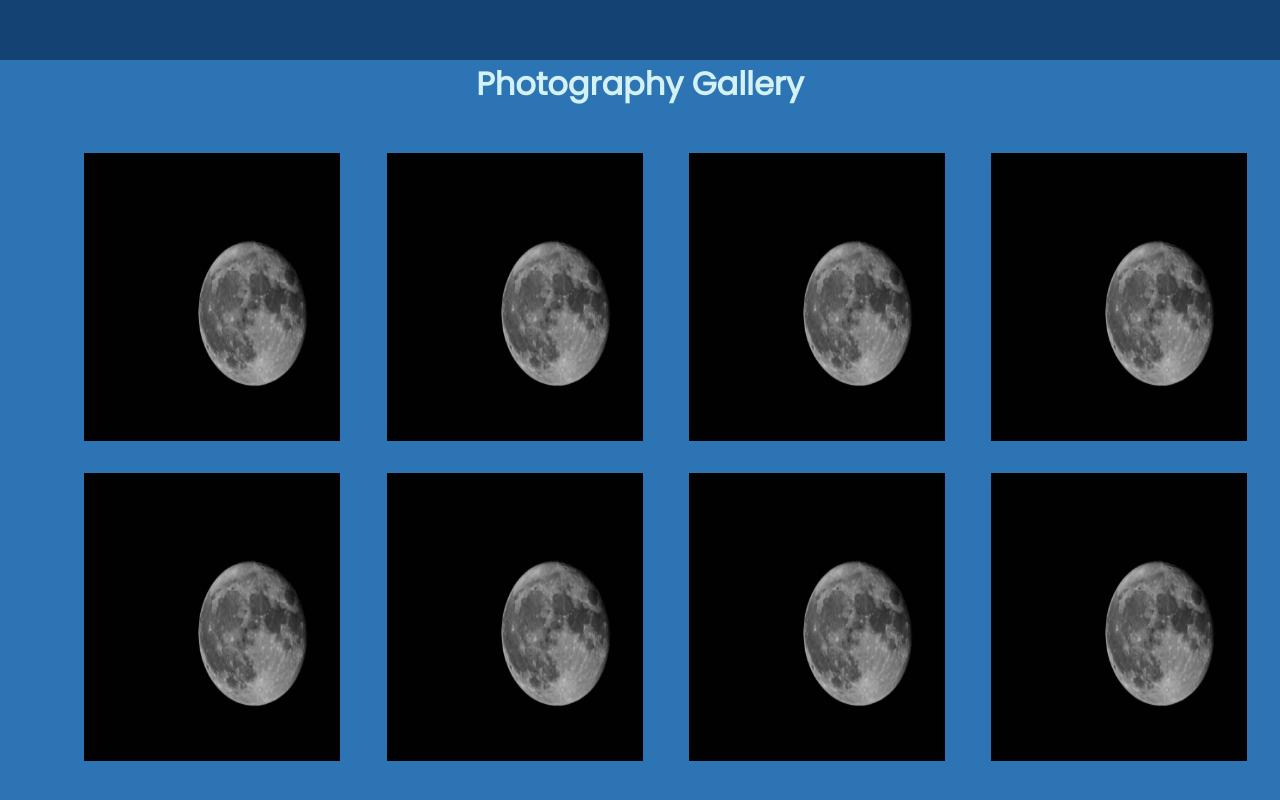
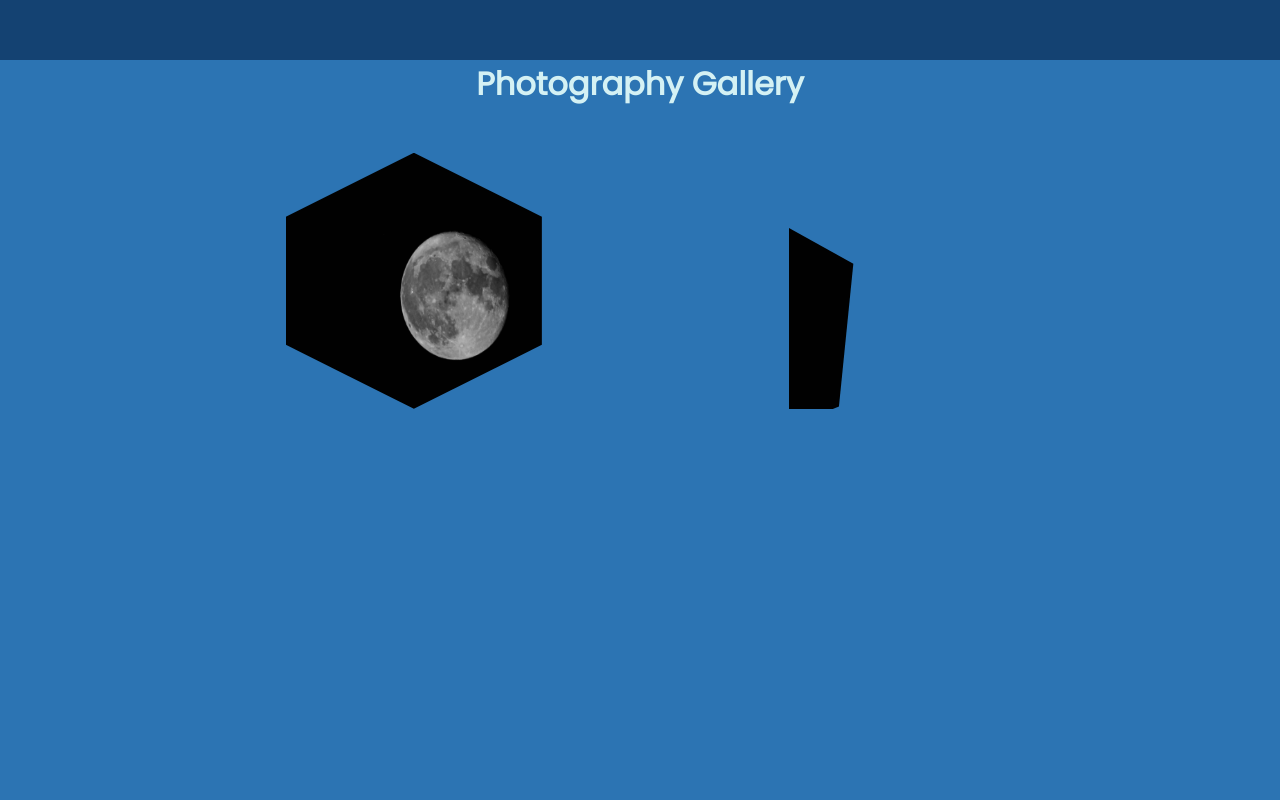
Before and after one commit to Pdada1/Personal_Website, a plain HTML site: page docs/about.html in a window 1280 px wide. Shown: the part 900-1700 px from the top of the page. Drawn offline with Linux system fonts and the light colour scheme.

Commit message:
hexagon crazy

```diff
--- a/docs/about.html
+++ b/docs/about.html
@@ -48,14 +48,8 @@
                 <h1>Photography Gallery</h1>
             </div>
                 <div class="photogallery">
-                    <img src="Moon Pics 2 014-Enhanced.jpg" alt="">
-                    <img src="Moon Pics 2 014-Enhanced.jpg" alt="">
-                    <img src="Moon Pics 2 014-Enhanced.jpg" alt="">
-                    <img src="Moon Pics 2 014-Enhanced.jpg" alt="">
-                    <img src="Moon Pics 2 014-Enhanced.jpg" alt="">
-                    <img src="Moon Pics 2 014-Enhanced.jpg" alt="">
-                    <img src="Moon Pics 2 014-Enhanced.jpg" alt="">
-                    <img src="Moon Pics 2 014-Enhanced.jpg" alt="">
+                    <img class="photogallery1" src="Moon Pics 2 014-Enhanced.jpg" alt="">
+                    <img class="photogallery2" src="Moon Pics 2 014-Enhanced.jpg" alt="">
                 </div>
         </div>
     </div>
--- a/docs/style.css
+++ b/docs/style.css
@@ -265,9 +265,17 @@ Still needs some work to be beautiful
 
 .photogallery img{
     width: 20vw;
-    height: 45%;
     margin: 1vw;
     aspect-ratio: 1/1;
+}
+.photogallery1
+{
+    clip-path: polygon(50% 0, 100% 25%, 100% 75%, 50% 100%, 0 75%, 0 25%);
+}
+
+.photogallery2
+{
+    clip-path: polygon(25% 43.30127019%, 19.38137822% 99.102%, -41.85% 124.1%, -97.47% 93.301%, -91.85% 37.5%, -30.61% 12.5%);
 }
 
 
```
